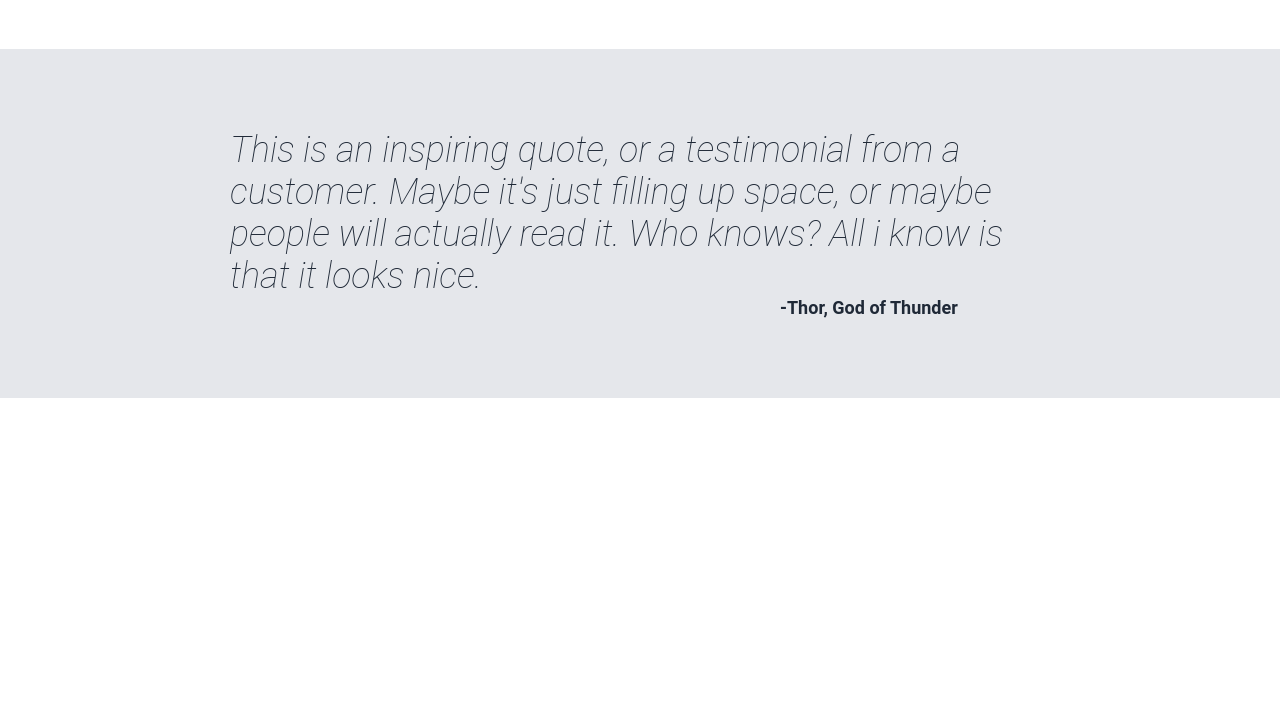
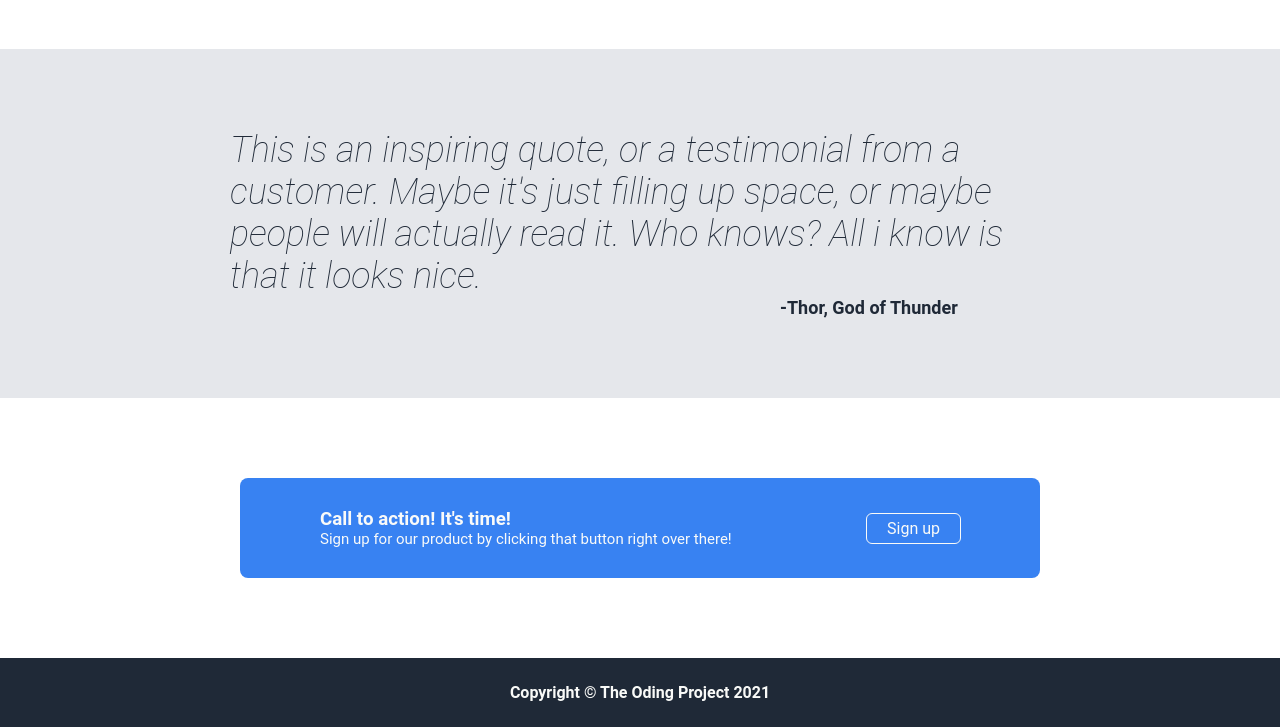
Before and after one commit to luisdevvi/odin-lading-page, a plain HTML site: page index.html in a window 1280 px wide. Shown: the part 761-1488 px from the top of the page. Before the commit the page ends 1159 px from the top, so only its background shows below. Drawn offline with Linux system fonts and the light colour scheme.

Commit message:
Add seção cta e footer

```diff
--- a/index.html
+++ b/index.html
@@ -74,6 +74,23 @@
       </div>
     </div>
   </div>
+
+  <div class="cta-bg">
+    <div class="cta-text">
+      <h3>Call to action! It's time!</h3>
+      <p>Sign up for our product by clicking that button right over there!</p>
+    </div>
+    <div class="cta-button">
+      <a href="#">Sign up</a>
+    </div>
+  </div>
+
+  <div class="footer-bg">
+    <div class="footer-text">
+      <h4>Copyright © The Oding Project 2021</h4>
+    </div>
+  </div>
+
 </body>
 
 </html>
--- a/style.css
+++ b/style.css
@@ -187,3 +187,45 @@ body {
   font-weight: bold;
   padding-left: 550px;
 }
+
+.cta-bg {
+  background: #3882f2;
+  display: flex;
+  flex-wrap: wrap;
+  max-width: 800px;
+  margin: 80px auto;
+  padding: 30px 80px;
+  align-items: center;
+  justify-content: space-between;
+  border-radius: 8px;
+}
+
+.cta-text {
+  color: #f9faf9;
+}
+
+.cta-text p {
+  font-size: 15px;
+}
+
+.cta-button {
+  outline: 1px solid #f9faf8;
+  padding: 5px 20px;
+  border-radius: 5px;
+}
+
+.cta-button a {
+  color: #f9faf8;
+  text-decoration: none;
+}
+
+.footer-bg {
+  background: #1f2937;
+  display: flex;
+  justify-content: center;
+}
+
+.footer-text {
+  color: #f9faf8;
+  margin: 25px auto;
+}
```
